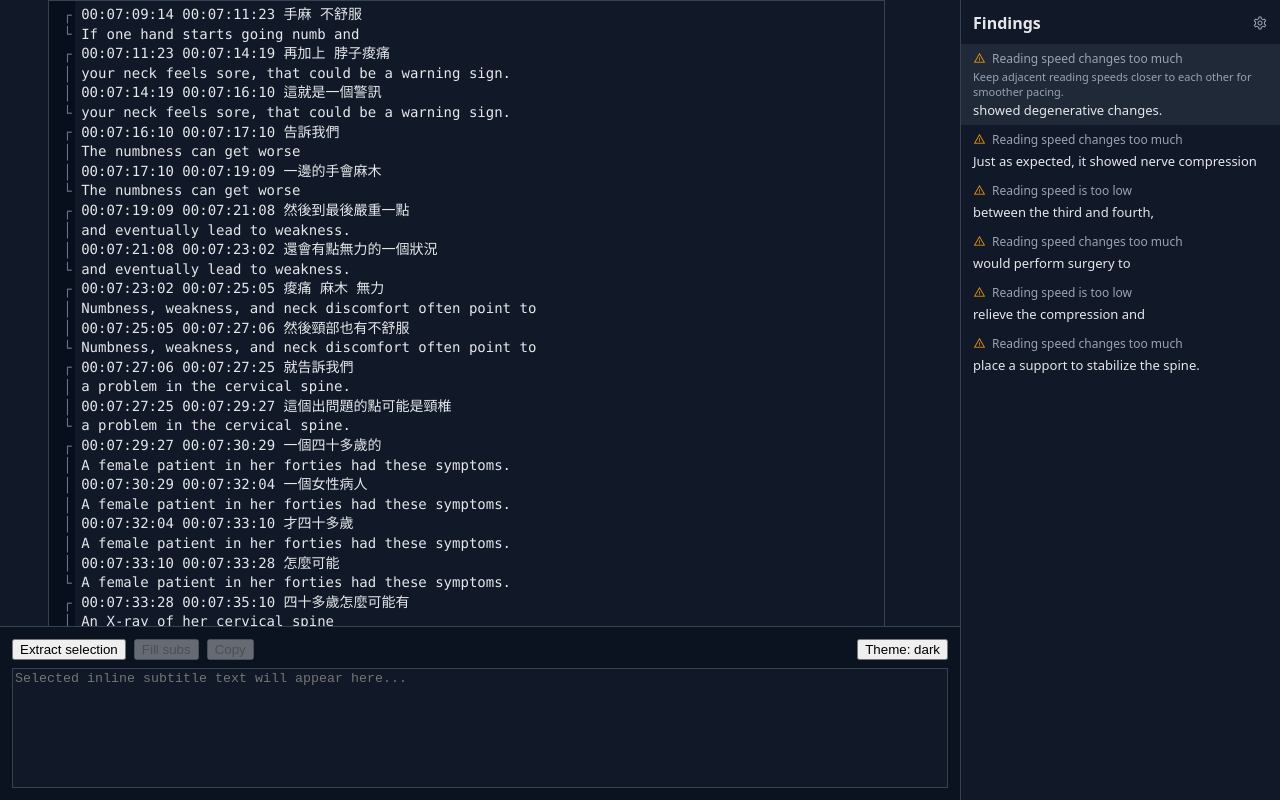
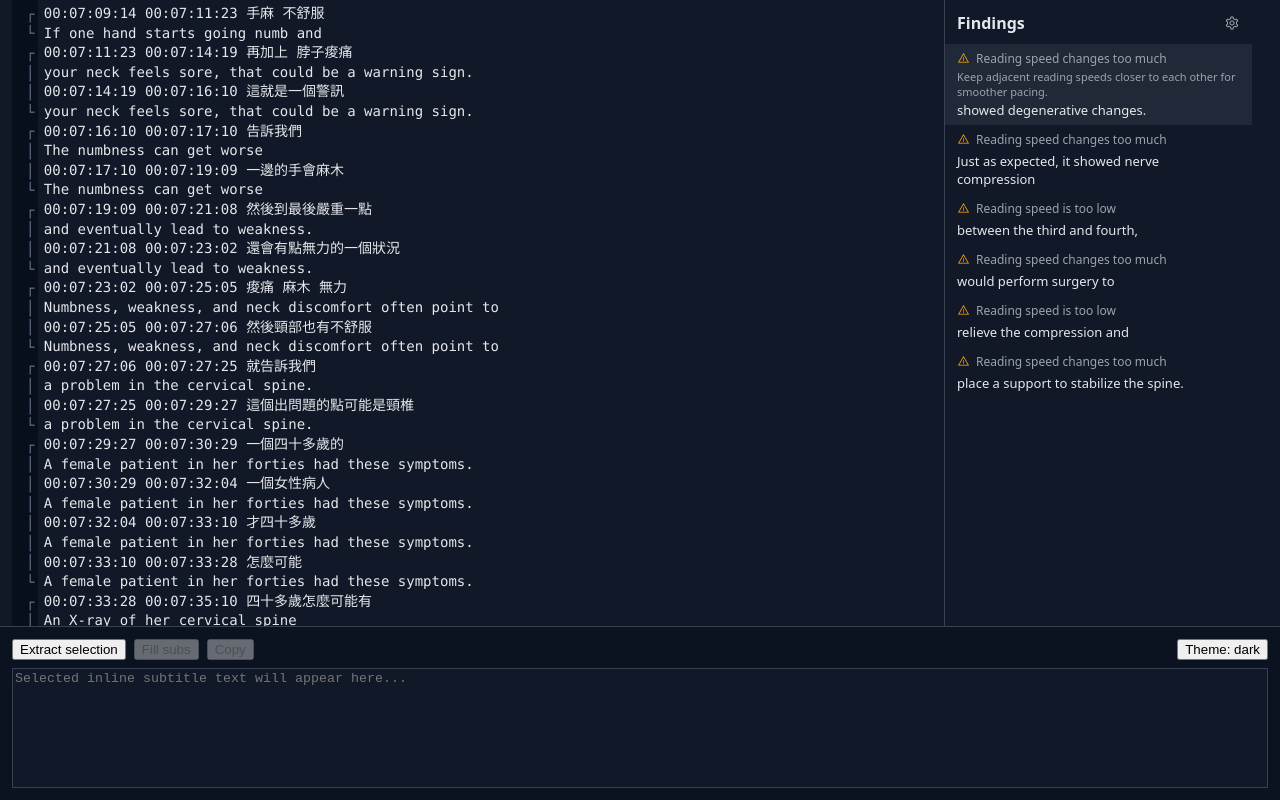
Before and after one commit to weiying-chen/sub, a React (Vite) app: page / in a window 1280 px wide. Built offline with nearby package versions, Linux system fonts and the light colour scheme; a web font is replaced by a local one.

Commit message:
Overlay findings sidebar

```diff
--- a/src/App.tsx
+++ b/src/App.tsx
@@ -453,7 +453,7 @@ export default function App({
   colorizeGutterIndicators = false,
 }: AppProps) {
   const [theme, setTheme] = useState<"dark" | "light">("dark")
-  const editorPaneRef = useRef<HTMLDivElement | null>(null)
+  const editorScrollRef = useRef<HTMLDivElement | null>(null)
 
   useEffect(() => {
     document.documentElement.dataset.theme = theme
@@ -678,7 +678,7 @@ export default function App({
           selection: { anchor },
           effects: EditorView.scrollIntoView(anchor, { y: "center" }),
         })
-        centerAnchorInContainer(view, anchor, editorPaneRef.current)
+        centerAnchorInContainer(view, anchor, editorScrollRef.current)
       })
       focusEditorContent(view)
     },
@@ -689,7 +689,8 @@ export default function App({
     <div
       className={`app-shell${suppressFindingMotion ? " findings-motion-paused" : ""}`}
     >
-      <div className="app-editor-wrap" ref={editorPaneRef}>
+      <div className="app-editor-wrap">
+        <div className="app-editor-scroll" ref={editorScrollRef}>
           <div className="app-editor-inner">
             <CodeMirror
               value={value}
@@ -766,6 +767,7 @@ export default function App({
             </ul>
           )}
         </aside>
+      </div>
 
       {isRulesModalMounted ? (
         <div
--- a/src/cm/theme.ts
+++ b/src/cm/theme.ts
@@ -6,7 +6,7 @@ export const cmTheme = EditorView.theme(
     "&": {
       color: "var(--text)",
       backgroundColor: "var(--bg)",
-      border: "1px solid var(--border)",
+      border: "none",
       fontFamily: "var(--font-mono)",
       fontSize: "14px",
       lineHeight: "1.5",
--- a/src/index.css
+++ b/src/index.css
@@ -102,8 +102,7 @@ body {
 }
 
 .cm-editor.cm-focused {
-  outline: 2px solid var(--border);
-  outline-offset: -1px;
+  outline: none !important;
 }
 
 /* ---- Semantic highlights (tuned for dark + light) ---- */
@@ -197,7 +196,6 @@ body {
 .app-shell {
   width: 100%;
   height: 100vh;
-  padding-right: 320px;
   display: flex;
   flex-direction: column;
   background: var(--bg);
@@ -208,29 +206,36 @@ body {
 .app-editor-wrap {
   flex: 1;
   min-height: 0;
+  position: relative;
+  overflow: hidden;
+}
+
+.app-editor-scroll {
+  height: 100%;
   overflow-y: auto;
   overflow-x: hidden;
   scrollbar-gutter: stable;
-  padding: 0 24px 0 12px;
+  padding: 0 12px;
 }
 
 .app-editor-inner {
-  width: min(92%, 860px);
+  width: 100%;
   min-height: 100%;
-  margin: 0 auto;
+  padding-right: 340px;
 }
 
 .findings-sidebar {
-  position: fixed;
+  position: absolute;
   top: 0;
-  right: 0;
+  right: 28px;
   bottom: 0;
-  width: 320px;
+  width: 308px;
   border-left: 1px solid var(--border);
   background: var(--bg);
   padding: 12px;
   overflow-y: auto;
   overflow-x: hidden;
+  z-index: 2;
 }
 
 .sidebar-title {
```
Also changed, not shown: 1 other file (tests, documents, lock files or other folders). Lines whose indentation alone changed are shown as unchanged.
